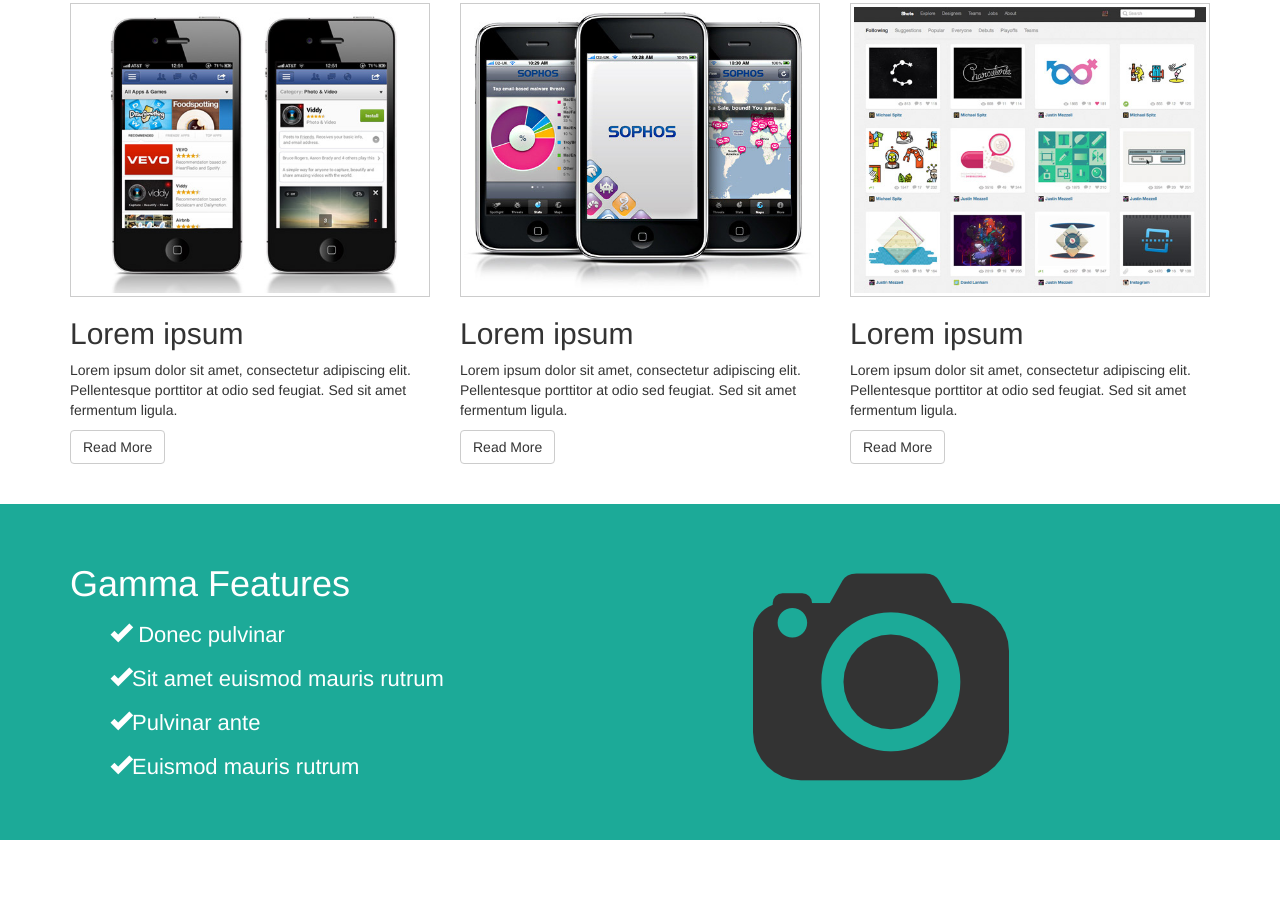
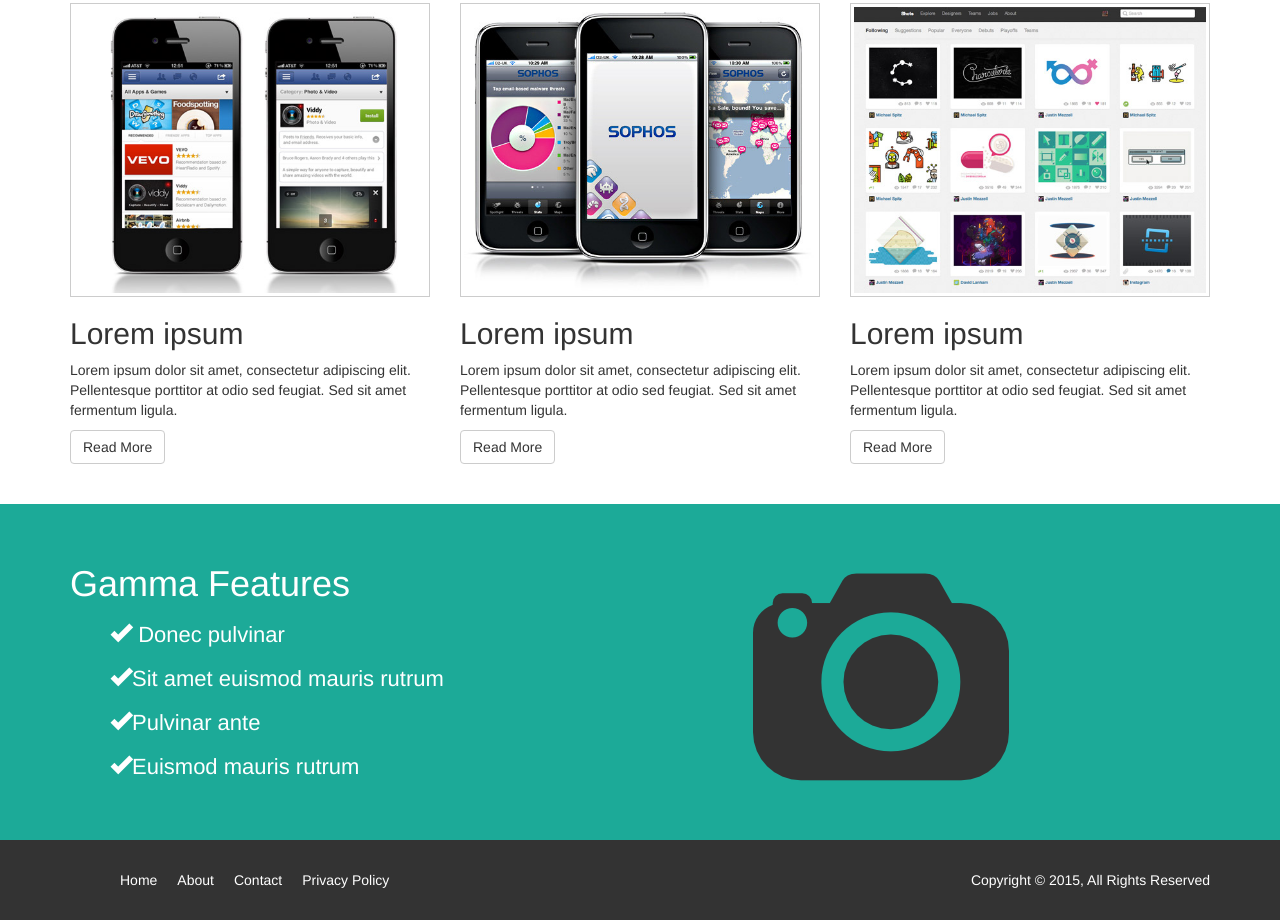
Before and after one commit to EGiataganas/GammaApp, a plain HTML site: page index.html in a window 1280 px wide. Shown: the part 709-1629 px from the top of the page. Before the commit the page ends 1549 px from the top, so only its background shows below. Drawn offline with nearby package versions, Linux system fonts and the light colour scheme.

Commit message:
added footer

```diff
--- a/assets/css/style.css
+++ b/assets/css/style.css
@@ -48,3 +48,23 @@ section#feature ul li{
 	list-style: none;
 	line-height: 2.0em;
 }
+
+footer{
+	background:#333;
+	color:#fff;
+	padding:30px 0 20px 0;
+}
+
+footer li{
+	float:left;
+	padding:0 10px 0 10px;
+	list-style: none;
+}
+
+footer a {
+	color:#fff;
+}
+
+footer p{
+	float:right;
+}
--- a/index.html
+++ b/index.html
@@ -94,6 +94,24 @@
       </div>
     </section>
 
+    <footer>
+      <div class="container">
+        <div class="row">
+          <div class="col-md-6">
+            <ul>
+              <li><a href="#">Home</a></li>
+              <li><a href="#">About</a></li>
+              <li><a href="#">Contact</a></li>
+              <li><a href="#">Privacy Policy</a></li>
+            </ul>
+          </div>
+          <div class="col-md-6">
+            <p>Copyright &copy; 2015, All Rights Reserved</p>
+          </div>
+        </div>
+      </div>
+    </footer>
+
     <!-- Bootstrap core JavaScript
     ================================================== -->
     <!-- Placed at the end of the document so the pages load faster -->
```
